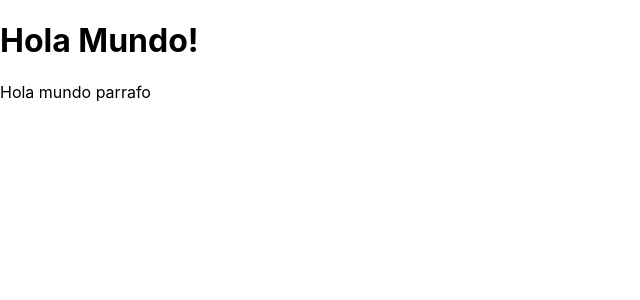
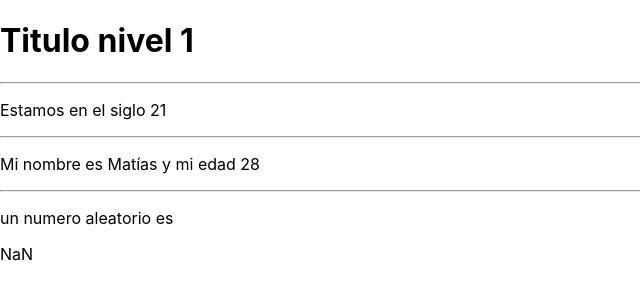
Before and after one commit to matinasif/ahorraGuita_frontend, a React (Create React App) app: page / in a window 1280 px wide. Shown: the top 300 px of the page, without its empty margins (0-640 px from the left). Built offline with nearby package versions, Linux system fonts and the light colour scheme.

Commit message:
pruebas en APP.JS

```diff
--- a/src/App.js
+++ b/src/App.js
@@ -1,11 +1,25 @@
 import logo from './logo.svg';
 import './App.css';
 
+function retornarNumeroAleatorio(){
+  return Math.trunc(Math.random*10);
+}
 function App() {
+  const siglo = 21;
+  const persona ={
+    nombre: 'Matías',
+    edad: '28'
+  }
   return (
     <div>
-      <h1>Hola Mundo!</h1>
-      <p>Hola mundo parrafo</p>
+      <h1>Titulo nivel 1</h1>
+      <hr />
+      <p>Estamos en el siglo {siglo}</p>
+      <hr />
+      <p>Mi nombre es {persona.nombre} y mi edad {persona.edad}</p>
+      <hr />
+      <p>un numero aleatorio es </p>{retornarNumeroAleatorio()}
+
    </div>
 
   );
```
